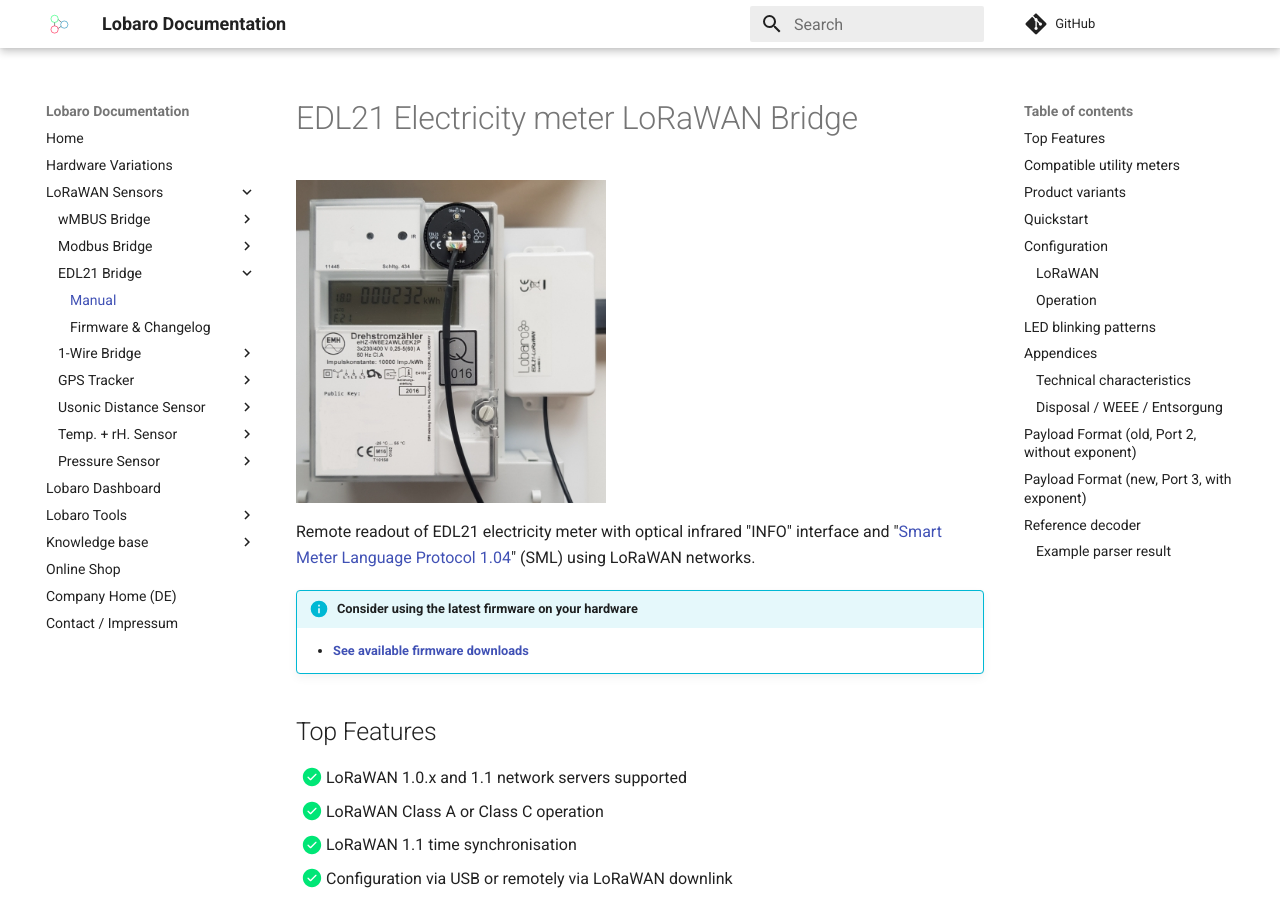
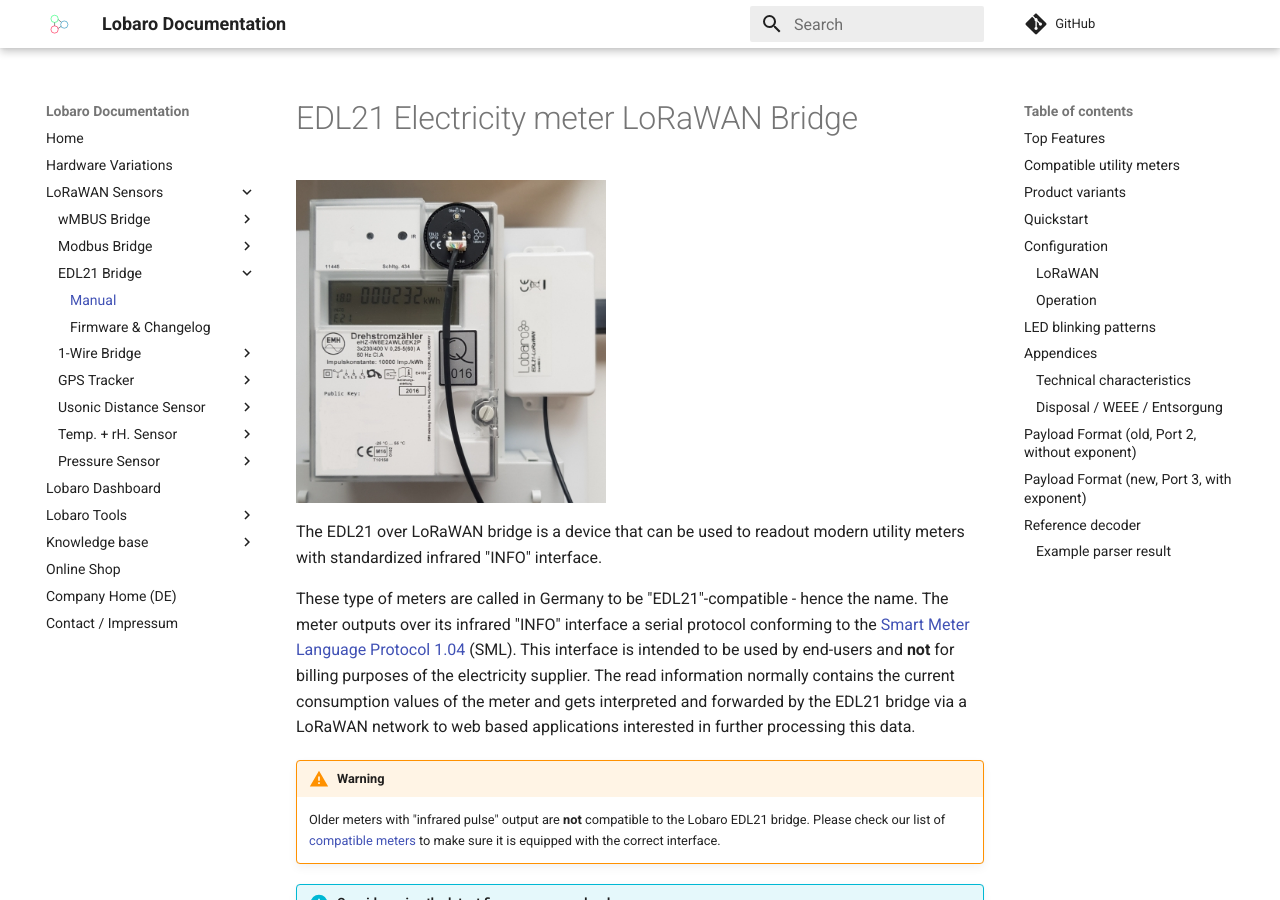
Before and after one commit to Lobaro/docs, an MkDocs documentation site: the page built from docs/lorawan-sensors/edl21-opto-lorawan/index.md, in a window 1280 px wide and 900 px high. Built offline with MkDocs 1.6.1 and Material for MkDocs 9.7.7, drawn with Linux system fonts in a browser that asks for light colours; a script that is not in the unit is left out; comment, search, counter and statistics services are not loaded.

Commit message:
update edl21 introduction

```diff
--- a/docs/lorawan-sensors/edl21-opto-lorawan/index.md
+++ b/docs/lorawan-sensors/edl21-opto-lorawan/index.md
@@ -2,9 +2,18 @@
 
 ![Lobaro EDL21 LoRaWAN Bridge](files/edl21_small.jpg){: style="width:45%; vertical-align: top;"}
 
+The EDL21 over LoRaWAN bridge is a device that can be used to readout modern utility meters with standardized infrared "INFO" interface.
 
-Remote readout of EDL21 electricity meter with optical infrared "INFO" interface and "[Smart Meter Language Protocol 1.04](https://de.wikipedia.org/wiki/Smart_Message_Language)" (SML) using
- LoRaWAN networks.
+These type of meters are called in Germany to be "EDL21"-compatible - hence the name.
+The meter outputs over its infrared "INFO" interface a serial protocol conforming to the [Smart Meter Language Protocol 1.04](https://de.wikipedia.org/wiki/Smart_Message_Language) (SML). This interface
+is intended to be used by end-users and **not** for billing purposes of the electricity supplier.
+The read information normally contains the current consumption values of the meter and gets interpreted and forwarded by the EDL21 bridge via a LoRaWAN network to web based applications
+interested in further processing this data.
+
+!!! warning
+    Older meters with "infrared pulse" output are **not** compatible to the Lobaro EDL21 bridge. Please check our list of [compatible meters](#compatible-utility-meters) to make sure it is equipped with
+    the correct interface.
+
 
 !!! info  "Consider using the latest firmware on your hardware"
     * [**See available firmware downloads**](firmware.md){: target="_blank"}
```
